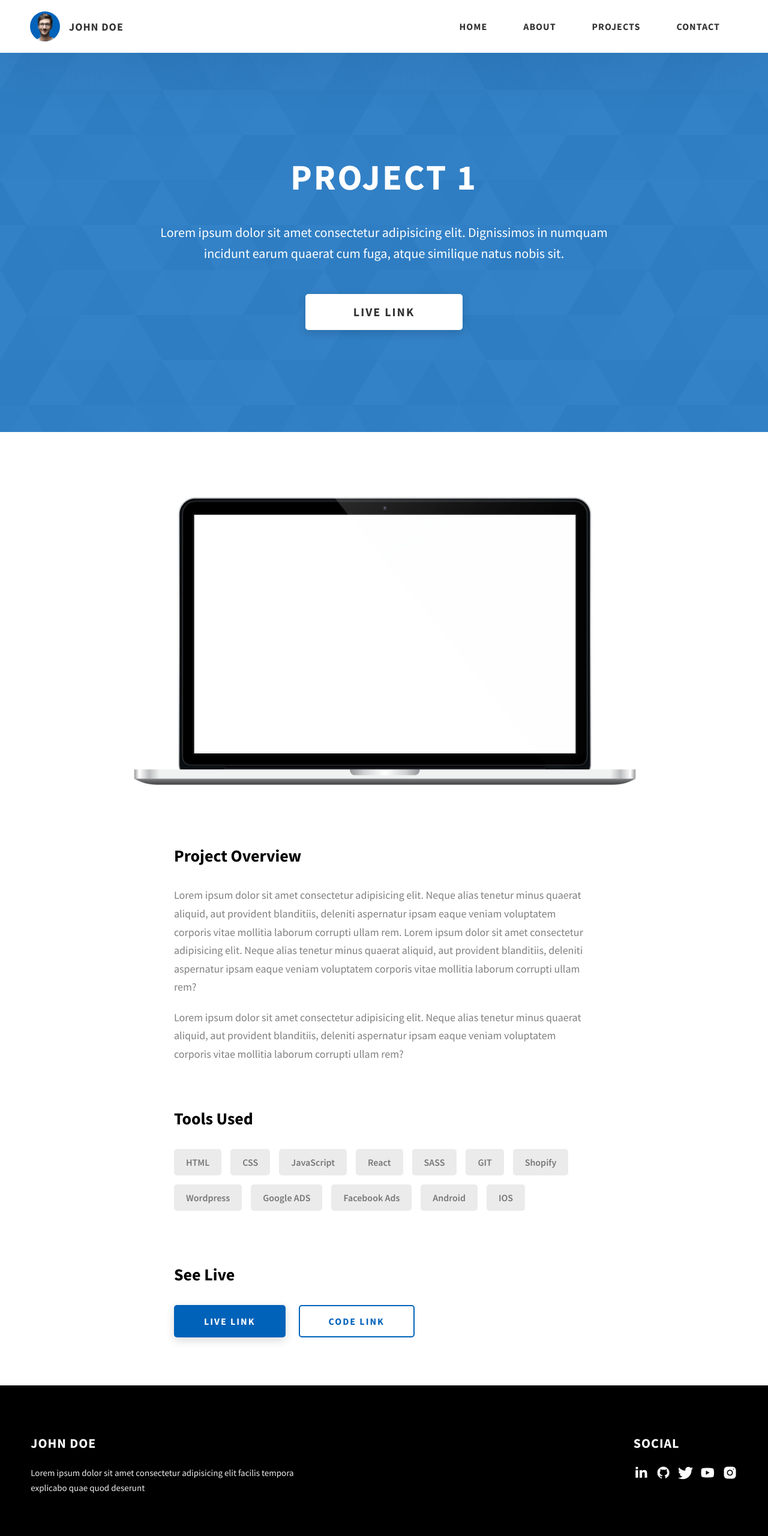
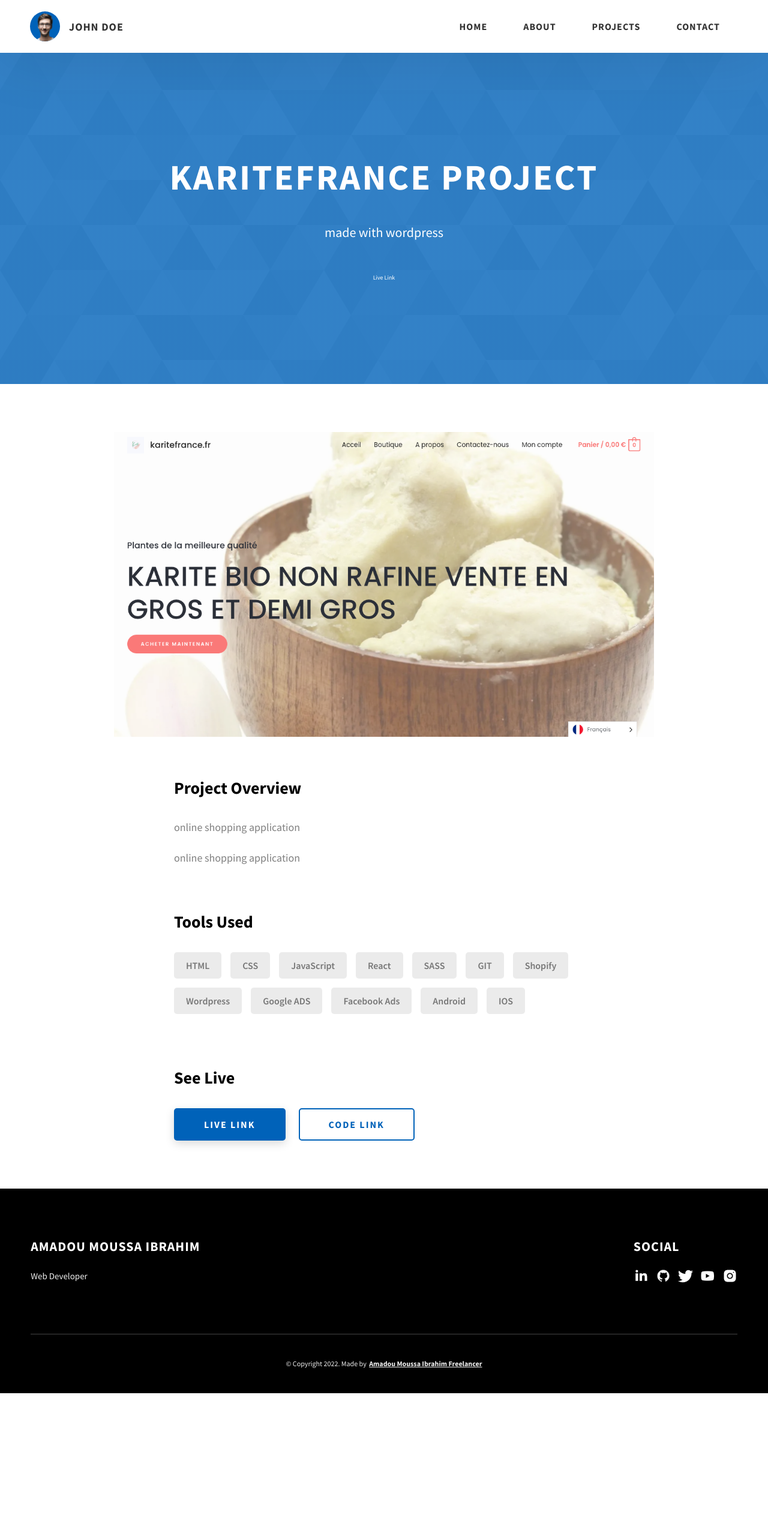
Before and after one commit to ibrahimcheik/ibrahimcheik.github.io, a website: page project-1.html in a window 1280 px wide. Shown: the top 2560 px of the page at 60% size. After the commit the page ends 2322 px from the top, so only its background shows below. Drawn offline with Linux system fonts and the light colour scheme.

Commit message:
project1 setup

```diff
--- a/project-1.html
+++ b/project-1.html
@@ -84,16 +84,14 @@
     </header>
     <section class="project-cs-hero">
       <div class="project-cs-hero__content">
-        <h1 class="heading-primary">Project 1</h1>
+        <h1 class="heading-primary">karitefrance Project</h1>
         <div class="project-cs-hero__info">
           <p class="text-primary">
-            Lorem ipsum dolor sit amet consectetur adipisicing elit. Dignissimos
-            in numquam incidunt earum quaerat cum fuga, atque similique natus
-            nobis sit.
+            made with wordpress
           </p>
         </div>
         <div class="project-cs-hero__cta">
-          <a href="#" class="btn btn--bg" target="_blank">Live Link</a>
+          <a href="https://karitefrance.fr class="btn btn--bg" target="_blank">Live Link</a>
         </div>
       </div>
     </section>
@@ -102,7 +100,7 @@
         <div class="project-details__content">
           <div class="project-details__showcase-img-cont">
             <img
-              src="./assets/jpeg/project-mockup-example.jpeg"
+              src="./assets/png/karitefrance-screenshot.png"
               alt="Project Image"
               class="project-details__showcase-img"
             />
@@ -111,20 +109,10 @@
             <div class="project-details__desc">
               <h3 class="project-details__content-title">Project Overview</h3>
               <p class="project-details__desc-para">
-                Lorem ipsum dolor sit amet consectetur adipisicing elit. Neque
-                alias tenetur minus quaerat aliquid, aut provident blanditiis,
-                deleniti aspernatur ipsam eaque veniam voluptatem corporis vitae
-                mollitia laborum corrupti ullam rem. Lorem ipsum dolor sit amet
-                consectetur adipisicing elit. Neque alias tenetur minus quaerat
-                aliquid, aut provident blanditiis, deleniti aspernatur ipsam
-                eaque veniam voluptatem corporis vitae mollitia laborum corrupti
-                ullam rem?
+                online shopping application
               </p>
               <p class="project-details__desc-para">
-                Lorem ipsum dolor sit amet consectetur adipisicing elit. Neque
-                alias tenetur minus quaerat aliquid, aut provident blanditiis,
-                deleniti aspernatur ipsam eaque veniam voluptatem corporis vitae
-                mollitia laborum corrupti ullam rem?
+                online shopping application
               </p>
             </div>
             <div class="project-details__tools-used">
@@ -147,7 +135,7 @@
             <div class="project-details__links">
               <h3 class="project-details__content-title">See Live</h3>
               <a
-                href="#"
+                href="https://karitefrance.fr"
                 class="btn btn--med btn--theme project-details__links-btn"
                 target="_blank"
                 >Live Link</a
@@ -209,18 +197,17 @@
             </div>
           </div>
           <div class="main-footer__row main-footer__row-2">
-            <h4 class="heading heading-sm text-lt">John Doe</h4>
+            <h4 class="heading heading-sm text-lt">Amadou Moussa Ibrahim</h4>
             <p class="main-footer__short-desc">
-              Lorem ipsum dolor sit amet consectetur adipisicing elit facilis
-              tempora explicabo quae quod deserunt
+              Web Developer
             </p>
           </div>
         </div>
 
         <div class="main-footer__lower">
-          &copy; Copyright 2021. Made by
-          <a rel="noreferrer" target="_blank" href="https://rammaheshwari.com"
-            >Ram Maheshwari</a
+          &copy; Copyright 2022. Made by
+          <a rel="noreferrer" target="_blank" href="https://ibrahimcheik.github.io"
+            >Amadou Moussa Ibrahim Freelancer</a
           >
         </div>
       </div>
```
Also changed, not shown: index.html (+3 -10 lines).
